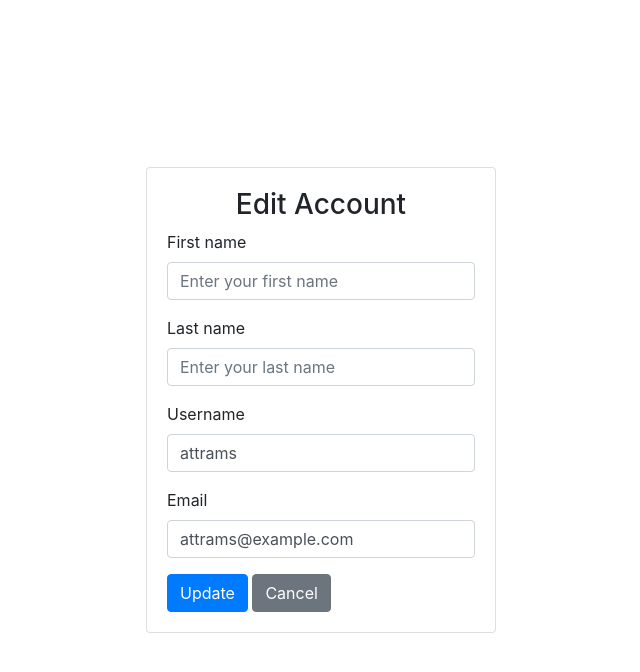
After one commit to attrams/shopily, a Django app: page /accounts/edit_account/ in a window 1280 px wide. The commit adds this page. Shown: the top 672 px of the page, without its empty margins (319-959 px from the left). Run offline with Django 5.2, Linux system fonts and the light colour scheme; a user stored in the database is signed in; parts of the project's set-up code (start-up, migrations or seed data) failed here and were passed over; some libraries are stand-ins or nearby versions.

Commit message:
add the edit account feature

```diff
--- a/accounts/forms.py
+++ b/accounts/forms.py
@@ -16,3 +16,9 @@ class LoginForm(forms.Form):
 
 class PasswordResetRequestForm(forms.Form):
     email = forms.EmailField()
+
+
+class UserEditForm(forms.ModelForm):
+    class Meta:
+        model = get_user_model()
+        fields = ('first_name', 'last_name', 'email', 'username')
--- /dev/null
+++ b/accounts/templates/accounts/edit_account.html
@@ -0,0 +1,63 @@
+{% extends "accounts/base.html" %}
+{% load static %}
+
+{% block title %}
+    Edit Account
+{% endblock title %}
+
+{% block form_title %}
+    Edit Account
+{% endblock form_title %}
+
+{% block content %}
+    <form method="post" id="edit-account-form">
+        <div class="form-group">
+            <label for="{{ form.first_name.id_for_label }}">First name</label>
+            <input type="text"
+                   name="first_name"
+                   id="{{ form.first_name.id_for_label }}"
+                   placeholder="Enter your first name"
+                   class="form-control"
+                   value="{{ form.first_name.value|default_if_none:'' }}">
+            {% if form.first_name.errors %}<div class="error">{{ form.first_name.errors.as_text }}</div>{% endif %}
+        </div>
+
+        <div class="form-group">
+            <label for="{{ form.last_name.id_for_label }}">Last name</label>
+            <input type="text"
+                   name="last_name"
+                   id="{{ form.last_name.id_for_label }}"
+                   placeholder="Enter your last name"
+                   class="form-control"
+                   value="{{ form.last_name.value|default_if_none:'' }}">
+            {% if form.last_name.errors %}<div class="error">{{ form.last_name.errors.as_text }}</div>{% endif %}
+        </div>
+
+        <div class="form-group">
+            <label for="{{ form.username.id_for_label }}">Username</label>
+            <input type="text"
+                   name="username"
+                   id="{{ form.username.id_for_label }}"
+                   placeholder="Enter a username"
+                   class="form-control"
+                   value="{{ form.username.value|default_if_none:'' }}">
+            {% if form.username.errors %}<div class="error">{{ form.username.errors.as_text }}</div>{% endif %}
+        </div>
+
+        <div class="form-group">
+            <label for="{{ form.email.id_for_label }}">Email</label>
+            <input type="email"
+                   name="email"
+                   id="{{ form.email.id_for_label }}"
+                   placeholder="Enter your email"
+                   class="form-control"
+                   value="{{ form.email.value|default_if_none:'' }}">
+            {% if form.email.errors %}<div class="error">{{ form.email.errors.as_text }}</div>{% endif %}
+        </div>
+        <div class="mt-3">
+            <button type="submit" class="btn btn-primary">Update</button>
+            <a href="{% url "shop:index" %}" class="btn btn-secondary">Cancel</a>
+        </div>
+        {% csrf_token %}
+    </form>
+{% endblock content %}
--- a/accounts/urls.py
+++ b/accounts/urls.py
@@ -15,5 +15,6 @@ urlpatterns = [
         view=views.password_reset,
         name='password_reset'
     ),
-    path('change-password/', views.change_password, name='change_password')
+    path('change-password/', views.change_password, name='change_password'),
+    path('edit_account/', views.edit_account, name='edit_account'),
 ]
--- a/accounts/views.py
+++ b/accounts/views.py
@@ -11,7 +11,7 @@ from django.contrib import messages
 from django.contrib.auth.forms import SetPasswordForm, PasswordChangeForm
 from django.contrib.auth.decorators import login_required
 
-from .forms import SignUpForm, LoginForm, PasswordResetRequestForm
+from .forms import SignUpForm, LoginForm, PasswordResetRequestForm, UserEditForm
 from .tasks import send_confirmation_email, send_password_reset
 
 # Create your views here.
@@ -287,3 +287,25 @@ def change_password(request):
         template_name='accounts/change_password.html',
         context={'form': form}
     )
+
+
+@login_required
+def edit_account(request):
+    if request.method == 'POST':
+        form = UserEditForm(data=request.POST, instance=request.user)
+
+        if form.is_valid():
+            form.save()
+
+            return redirect('shop:index')
+
+        else:
+            messages.error(
+                request=request,
+                message='Please fix the errors below'
+            )
+
+    else:
+        form = UserEditForm(instance=request.user)
+
+    return render(request, 'accounts/edit_account.html', {'form': form})
--- a/shop/static/js/main.js
+++ b/shop/static/js/main.js
@@ -263,7 +263,7 @@ $(document).ready(function () {
    --------------------------------------------------------- */
 
     $(
-      '#user-login-form input, #user-signup-form input, #forgot-password-form input, #set-new-password-form input'
+      '#user-login-form input, #user-signup-form input, #forgot-password-form input, #set-new-password-form input, #edit-account-form input'
     ).on('input', function () {
       // Find the closest parent container (e.g., '.form-group') and search for the '.error' within it and hide
       $(this).closest('.form-group').find('.error').hide();
--- a/shop/templates/shop/base.html
+++ b/shop/templates/shop/base.html
@@ -115,11 +115,11 @@
                                 <i class="fa fa-user"></i> {{ request.user.username }}
                             </span>
                             <div class="dropdown-menu" aria-labelledby="dropdownMenuButton">
-                                <a class="dropdown-item" href="">Edit Account</a>
+                                <a class="dropdown-item" href="{% url "accounts:edit_account" %}">Edit Account</a>
                                 <a class="dropdown-item" href="{% url "accounts:change_password" %}">Change Password</a>
                                 <a class="dropdown-item" href="{% url "accounts:forgot_password" %}">Reset Password</a>
                                 <div class="dropdown-divider"></div>
-                                <a class="dropdown-item logoutFormLink" href="#">Logout</a>
+                                <a class="dropdown-item logoutFormLink" href="">Logout</a>
                             </div>
                         </div>
                         <form class="logoutForm d-none"
@@ -207,7 +207,7 @@
                                                 <i class="fa fa-user"></i> {{ request.user.username }}
                                             </span>
                                             <div class="dropdown-menu" aria-labelledby="dropdownMenuButton">
-                                                <a class="dropdown-item" href="">Edit Account</a>
+                                                <a class="dropdown-item" href="{% url "accounts:edit_account" %}">Edit Account</a>
                                                 <a class="dropdown-item" href="{% url "accounts:change_password" %}">Change Password</a>
                                                 <a class="dropdown-item" href="{% url "accounts:forgot_password" %}">Reset Password</a>
                                                 <div class="dropdown-divider"></div>
```
Also changed, not shown: accounts/templates/accounts/change_password.html (+6 -3 lines).
